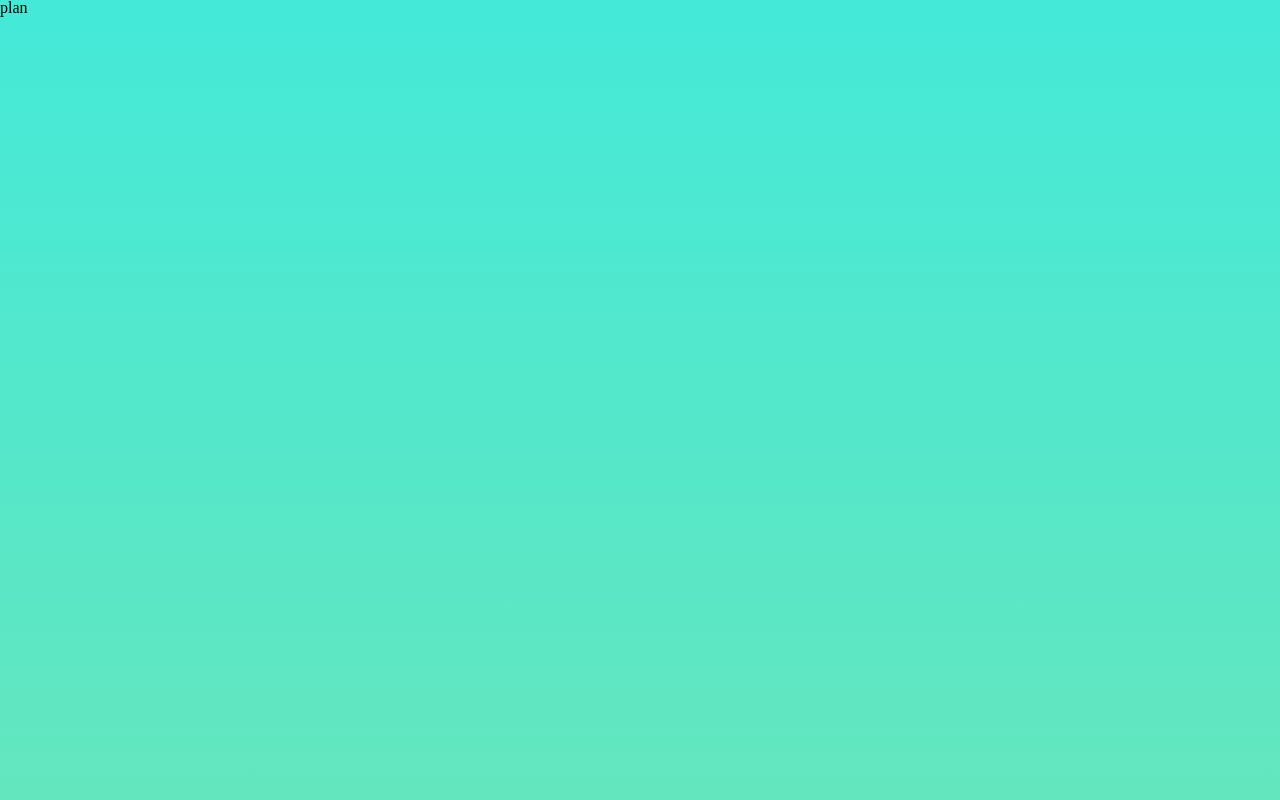
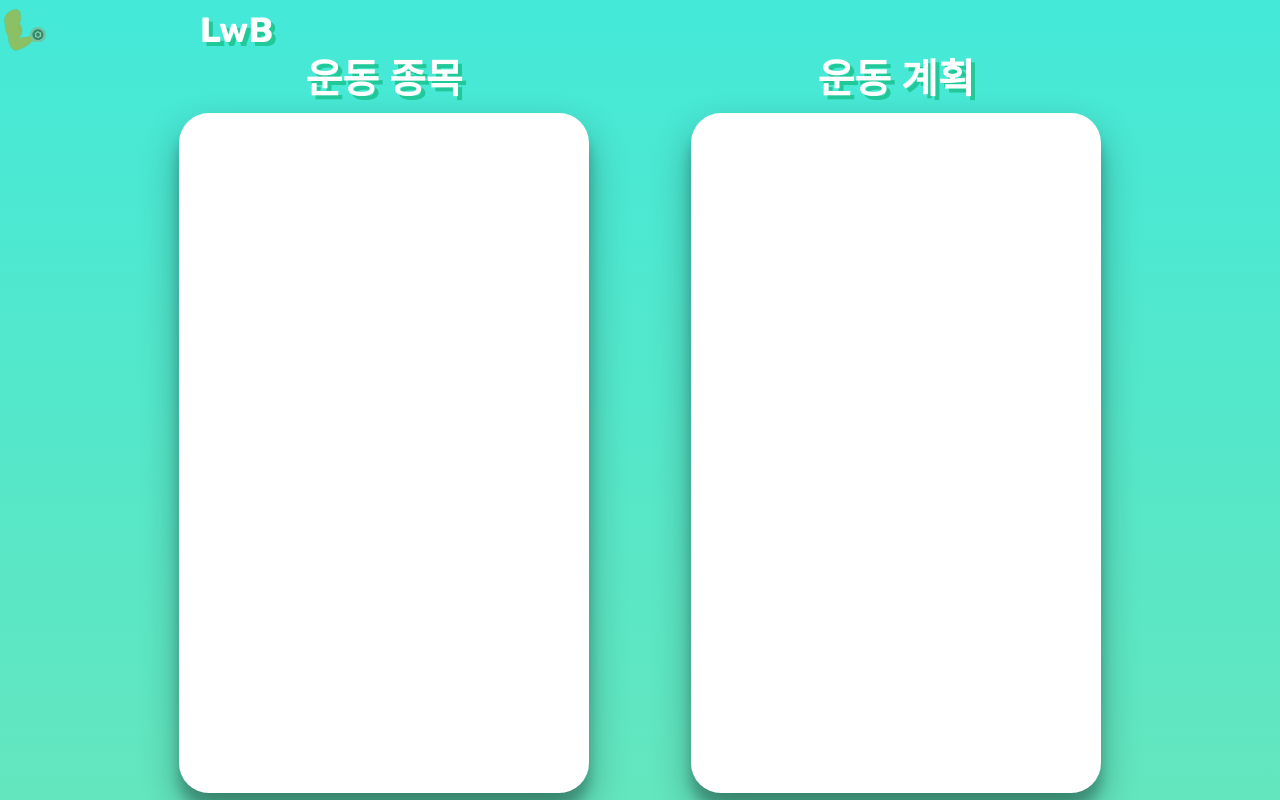
Before and after one commit to dwhddnjs/LwB_react-dnd, a React (Create React App) app: page /plan in a window 1280 px wide. Built offline with nearby package versions, Linux system fonts and the light colour scheme.

Commit message:
almost finished planPage styling

```diff
--- a/src/components/HomePage/HomePage.js
+++ b/src/components/HomePage/HomePage.js
@@ -5,14 +5,16 @@ import dead from "../../img/dead.jpeg";
 
 function HomePage() {
   return (
+    <div className="home">
+      <Header />
       <body>
-      <Header />
         <section>
           <div className="home-left">
             <h3>당신의 운동 루틴은 ?</h3>
             <p>
-            다양한 웨이트 운동 종목과 운동 세트수를 정한 후 마우스 드래그로 추가 삭제하여 본인에게 맞는
-            체계적인 운동루틴을 계획하고 실천하여 근성장을 이뤄봅시다 .
+              다양한 웨이트 운동 종목과 운동 세트수를 정한 후 마우스 드래그로
+              추가 삭제하여 본인에게 맞는 체계적인 운동루틴을 계획하고 실천하여
+              근성장을 이뤄봅시다 .
             </p>
             <button>Get Started</button>
           </div>
@@ -21,6 +23,7 @@ function HomePage() {
           </div>
         </section>
       </body>
+    </div>
   );
 }
 
--- a/src/components/HomePage/HomePage.scss
+++ b/src/components/HomePage/HomePage.scss
@@ -1,15 +1,19 @@
-body {
-  background: linear-gradient(to top, #63e6be, #44e9d8);
+.home {
   width: 100vw;
   height: 100vh;
+  background: linear-gradient(to top, #63e6be, #44e9d8);
   overflow: hidden;
-}
-
-// 38d9a9
+  body {
+    width: 100%;
+    height: 100%;
+    display: flex;
+    flex-direction: column;
+    justify-content: center;
+    align-items: center;
 
     section {
       height: 100%;
-  width: 100%;
+      width: 80%;
       display: flex;
       align-items: center;
       justify-content: center;
@@ -57,11 +61,13 @@ section {
         flex: 1;
         padding: 5%;
         img {
-      width: 100%;
+          width: 115%;
           height: 100%;
-      border-radius: 5px;
+          border-radius: 30px;
           box-shadow: 0 19px 38px rgba(0, 0, 0, 0.3),
             0 15px 12px rgba(0, 0, 0, 0.22);
         }
       }
     }
+  }
+}
--- a/src/components/PlanPage/PlanPage.js
+++ b/src/components/PlanPage/PlanPage.js
@@ -1,10 +1,24 @@
 import React from "react";
+import Header from "../UI/Header";
 import "./PlanPage.scss";
 
 function PlanPage() {
   return (
-    <div>
-      <div>plan</div>
+    <div className="plan">
+      <Header />
+      <body>
+        <section>
+          <div className="list-container">
+            <span>운동 종목</span>
+            <div className="list-content"></div>
+          </div>
+
+          <div className="plan-container">
+            <span>운동 계획</span>
+            <div className="plan-content"></div>
+          </div>
+        </section>
+      </body>
     </div>
   );
 }
--- a/src/components/PlanPage/PlanPage.scss
+++ b/src/components/PlanPage/PlanPage.scss
@@ -0,0 +1,68 @@
+.plan {
+  width: 100vw;
+  height: 100vh;
+  background: linear-gradient(to top, #63e6be, #44e9d8);
+  overflow: hidden;
+  body {
+    display: flex;
+    align-items: center;
+    justify-content: center;
+    width: 100%;
+    height: 100%;
+    section {
+      height: 100%;
+      width: 80%;
+      display: flex;
+      flex-direction: row;
+      .list-container {
+        flex: 1;
+        height: 100%;
+        span {
+          display: flex;
+          align-items: center;
+          justify-content: center;
+          font-size: 40px;
+          font-weight: 600;
+          color: #fff;
+          text-shadow: 4px 4px 0px #20c997;
+        }
+        .list-content {
+          height: 85%;
+          margin-left: 10%;
+          margin-right: 10%;
+          margin-top: 2.5%;
+          background: #fff;
+          border-radius: 30px;
+          box-shadow: 0 19px 38px rgba(0, 0, 0, 0.3),
+            0 15px 12px rgba(0, 0, 0, 0.22);
+        }
+      }
+      .plan-container {
+        flex: 1;
+        height: 100%;
+        span {
+          display: flex;
+          align-items: center;
+          justify-content: center;
+          font-size: 40px;
+          font-weight: 600;
+          color: #fff;
+          text-shadow: 4px 4px 0px #20c997;
+        }
+        .plan-content {
+          height: 85%;
+          margin-left: 10%;
+          margin-right: 10%;
+          margin-top: 2.5%;
+          background: #fff;
+          border-radius: 30px;
+          box-shadow: 0 19px 38px rgba(0, 0, 0, 0.3),
+            0 15px 12px rgba(0, 0, 0, 0.22);
+        }
+      }
+    }
+  }
+}
+
+// list-content
+//
--- a/src/components/UI/Header.js
+++ b/src/components/UI/Header.js
@@ -1,9 +1,12 @@
 import React from "react";
 import "./Header.scss";
+import logo from "../../img/logo.png";
+import icon from "../../img/icon.png";
 
 function Header() {
   return (
     <div className="home-header">
+      <img src={icon} alt="" />
       <div className="home-title">LwB</div>
     </div>
   );
--- a/src/components/UI/Header.scss
+++ b/src/components/UI/Header.scss
@@ -1,10 +1,16 @@
 .home-header {
   display: flex;
   align-items: center;
+  justify-content: flex-start;
   height: 60px;
+  img {
+    width: 50px;
+    height: 50px;
+    filter: opacity(0.5) drop-shadow(0 0 0 green);
+  }
 
   .home-title {
-    margin-left: 50px;
+    margin-left: 150px;
     font-size: 35px;
     color: #fff;
     font-weight: 600;
```
Also changed, not shown: src/img/icon.png (added), src/img/logo.png (added). Lines whose indentation alone changed are shown as unchanged.
